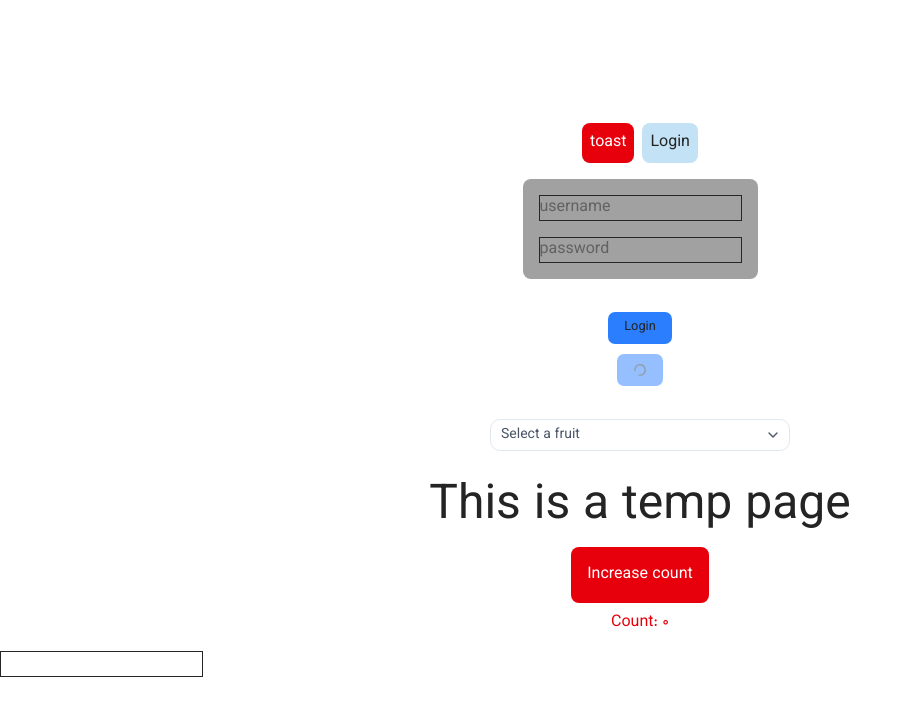
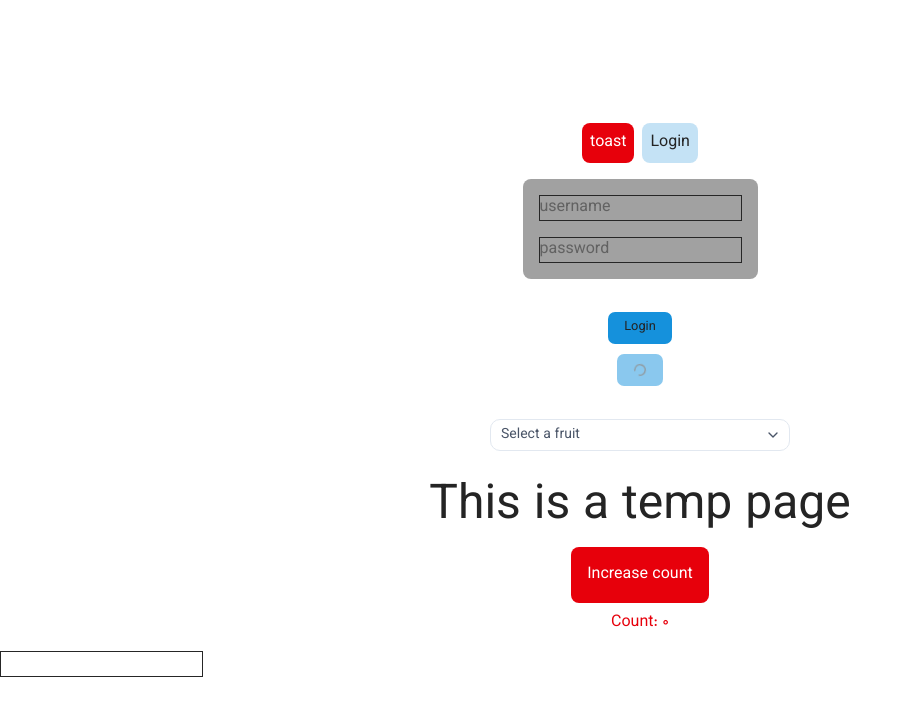
Before and after one commit to vanakGroup/Frontend, a React (Vite) app: page /temp in a window 1280 px wide. Shown: the top 716 px of the page, without its empty margins (0-912 px from the left). Built offline with nearby package versions, Linux system fonts and the light colour scheme.

Commit message:
Fix/styling

```diff
--- a/src/components/ui/button.tsx
+++ b/src/components/ui/button.tsx
@@ -9,7 +9,7 @@ const buttonVariants = cva(
     variants: {
       variant: {
         default:
-          "bg-blue-500 text-white-foreground hover:bg-blue-300 aria-expanded:bg-blue-600 aria-expanded:text-white-foreground",
+          "bg-primary text-primary-foreground hover:bg-primary/90 aria-expanded:bg-primary aria-expanded:text-primary-foreground",
         outline:
           "border-border bg-background hover:bg-muted hover:text-foreground aria-expanded:bg-muted aria-expanded:text-foreground dark:border-input dark:bg-input/30 dark:hover:bg-input/50",
         secondary:
```
Also changed, not shown: public/logotype.png.
